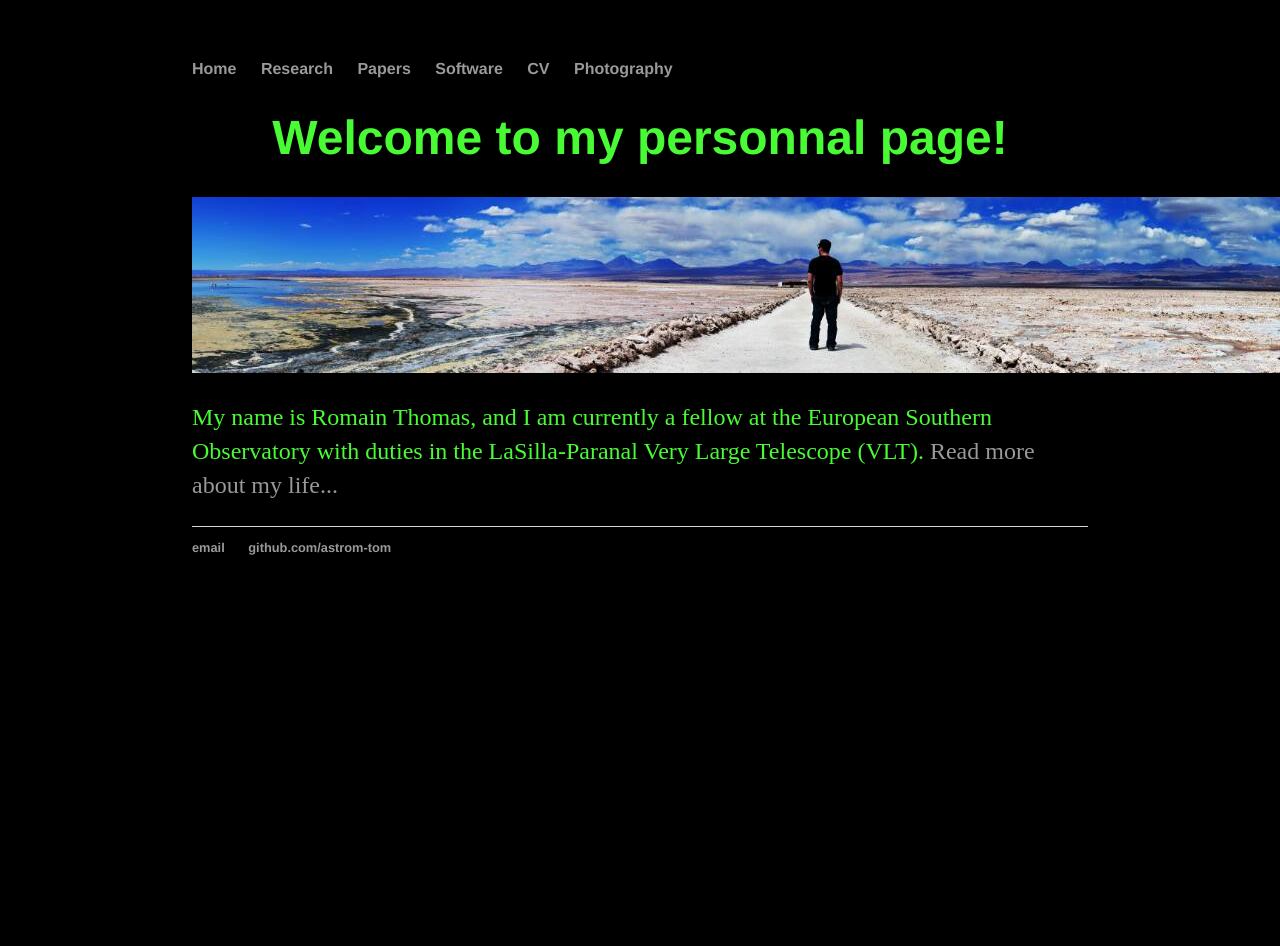
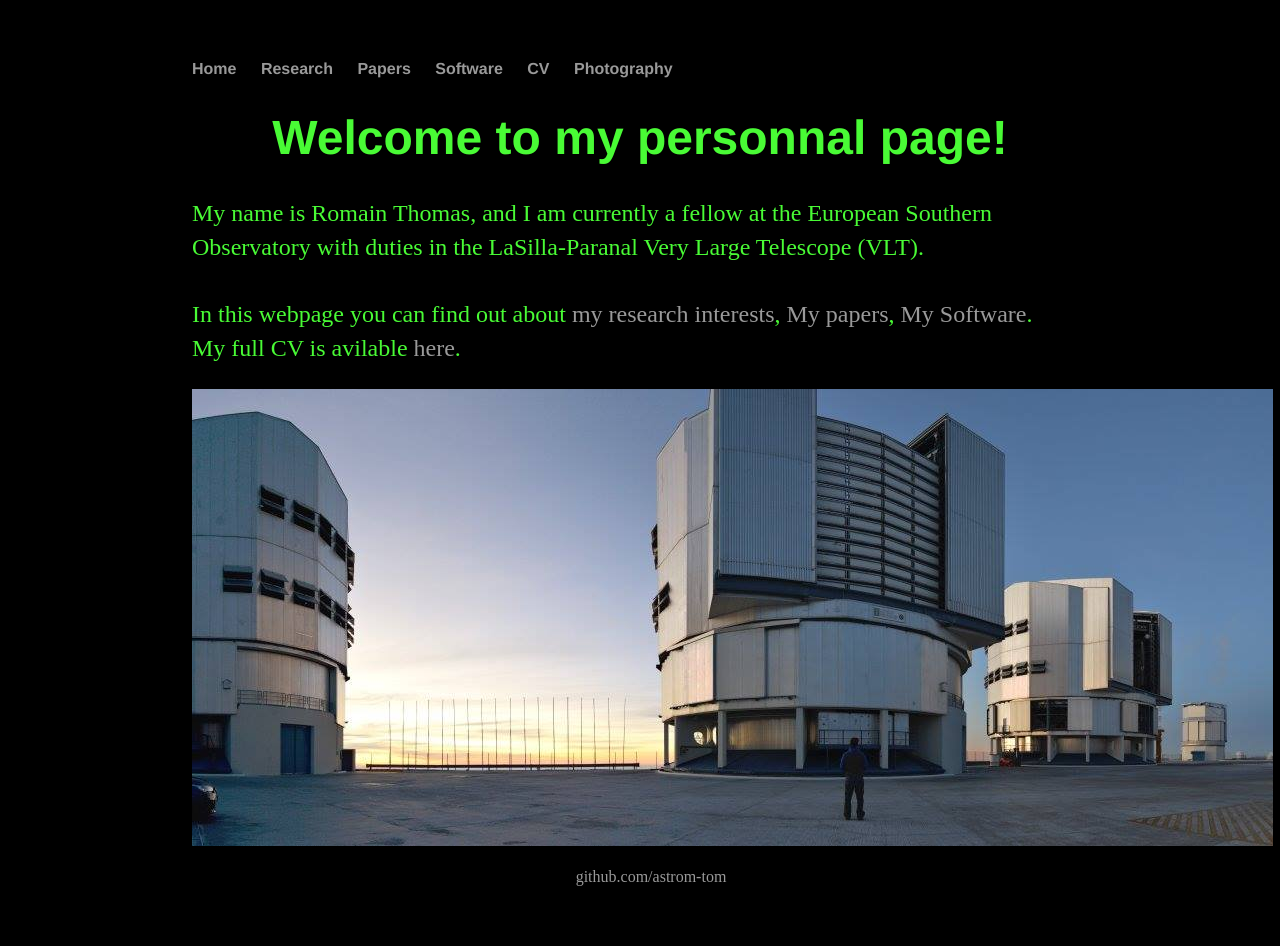
Before and after one commit to astrom-tom/astrom-tom.github.io, a Jekyll site: the page built from index.html, in a window 1280 px wide. Built offline with Jekyll 4.4.1, drawn with Linux system fonts in a browser that asks for light colours; before the commit the page ends 900 px from its top, so only the background shows below that.

Commit message:
Update index.html

```diff
--- a/index.html
+++ b/index.html
@@ -5,7 +5,15 @@
 <div class="blurb">
 	<center>
 	<h1 style="color:rgb(73, 251, 53);">Welcome to my personnal page!</h1>
-	<img src="img/panorama.jpg" alt="hi" class="inline"/>
 	</center>
-	<p style="color:rgb(73, 251, 53);"> My name is Romain Thomas, and I am currently a fellow at the European Southern Observatory with duties in the LaSilla-Paranal Very Large Telescope (VLT). <a href="/about">Read more about my life...</a></p>
+	<p style="color:rgb(73, 251, 53);"> My name is Romain Thomas, and I am currently a fellow at the
+		European Southern Observatory with duties in the LaSilla-Paranal Very Large Telescope (VLT). <br><br>
+		In this webpage you can find out about <a href="/about">my research interests</a>,
+		<a href="/Papers">My papers</a>, <a href="/Software">My Software</a>. <br>
+
+		My full CV is avilable <a href="/Software">here</a>.
+	</p>
+	<center>
+	<img src="img/pano1VLT.jpg" alt="hi" class="inline"/ style="width:1081px;height:457px;>
+	</center>
 </div><!-- /.blurb -->
```
